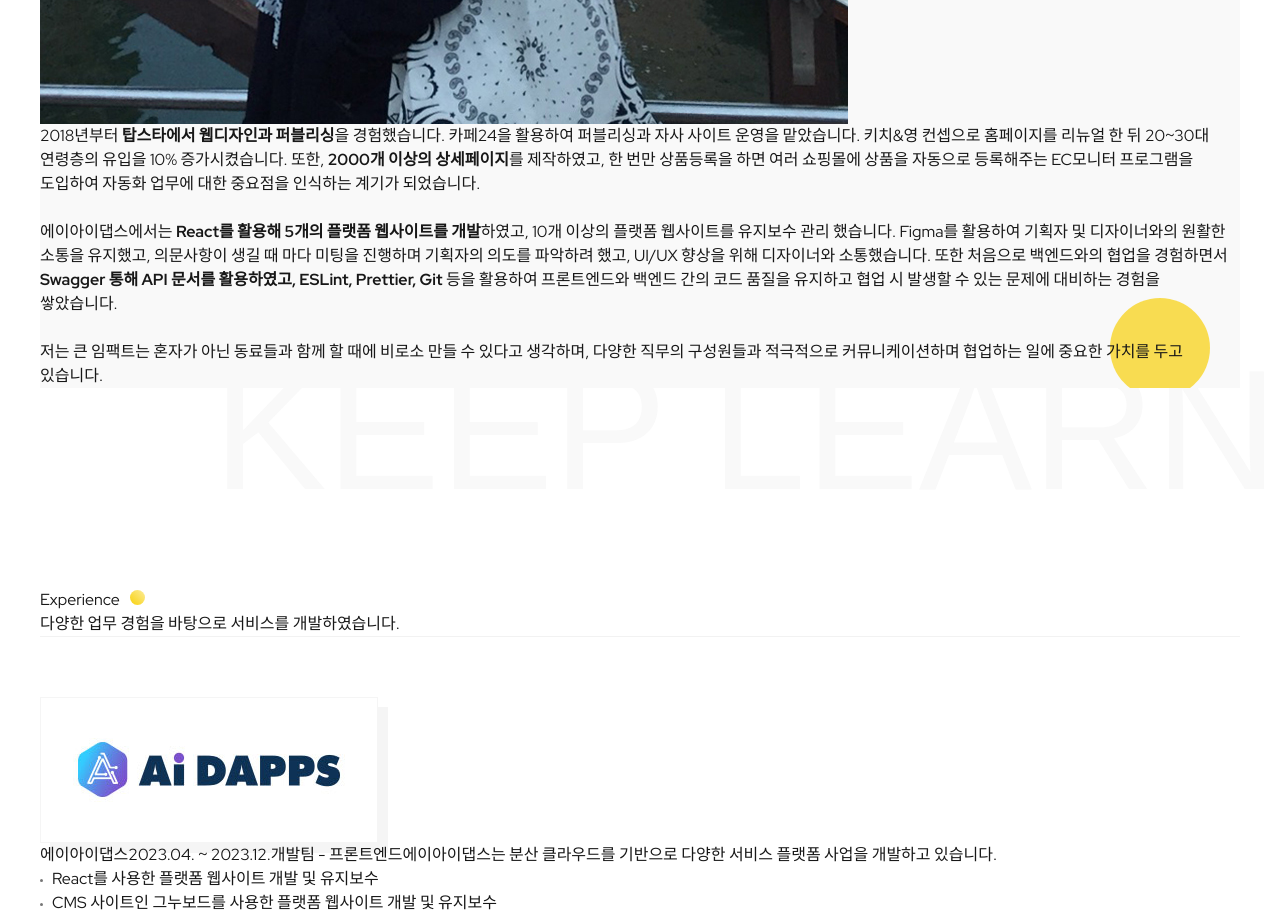
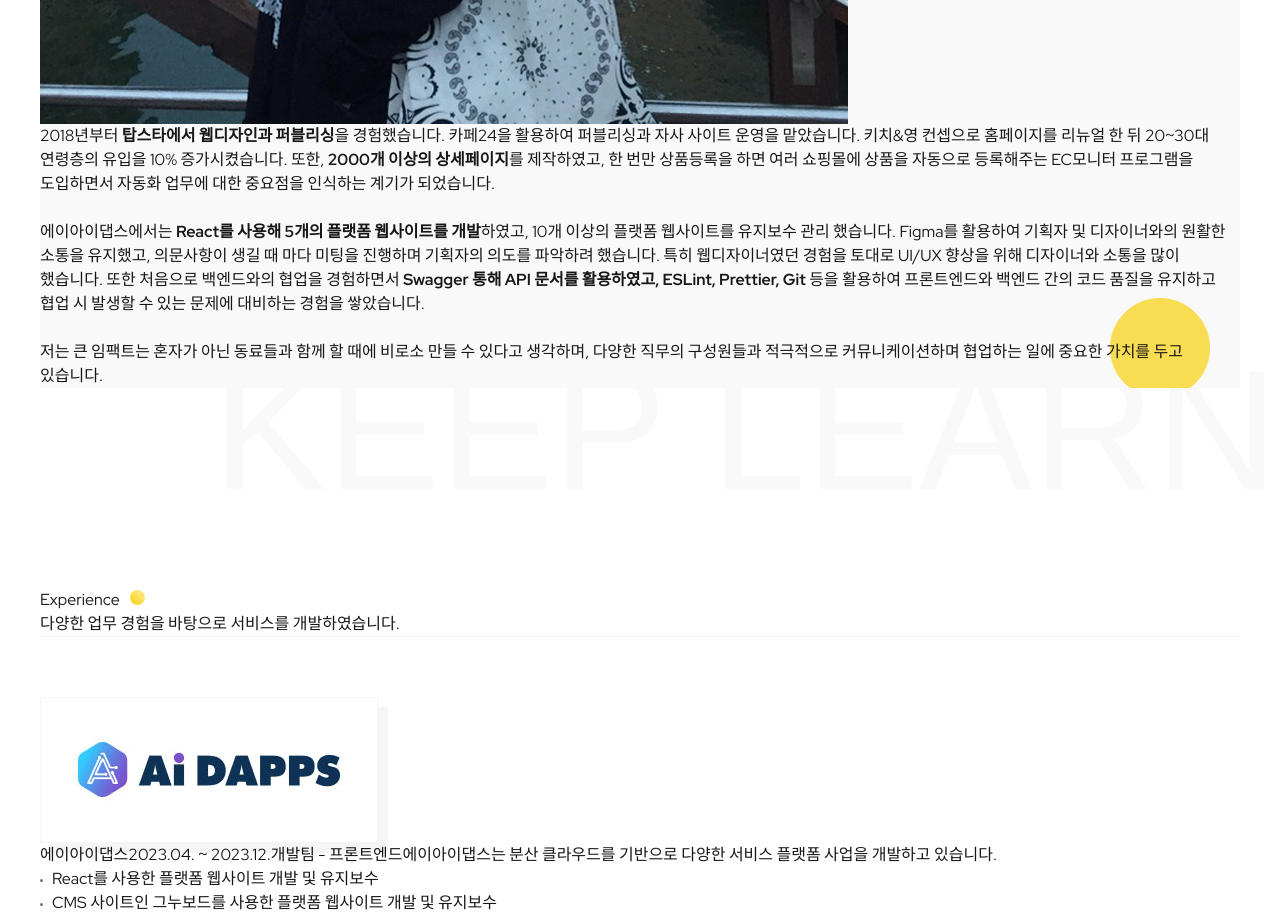
Before and after one commit to skykwon1004/portfolio_design, a React (Vite) app: page / in a window 1280 px wide. Shown: the part 1340-2256 px from the top of the page. Built offline with nearby package versions, Linux system fonts and the light colour scheme; a web font is replaced by a local one.

Commit message:
docs: about me 소개 수정

```diff
--- a/src/components/AboutMe.tsx
+++ b/src/components/AboutMe.tsx
@@ -31,17 +31,18 @@ const AboutMe = () => {
                 키치&영 컨셉으로 홈페이지를 리뉴얼 한 뒤 20~30대 연령층의 유입을
                 10% 증가시켰습니다. 또한, <b>2000개 이상의 상세페이지</b>를
                 제작하였고, 한 번만 상품등록을 하면 여러 쇼핑몰에 상품을
-                자동으로 등록해주는 EC모니터 프로그램을 도입하여 자동화 업무에
+                자동으로 등록해주는 EC모니터 프로그램을 도입하면서 자동화 업무에
                 대한 중요점을 인식하는 계기가 되었습니다.
                 <br />
                 <br />
                 에이아이댑스에서는{" "}
-                <b>React를 활용해 5개의 플랫폼 웹사이트를 개발</b>하였고, 10개
+                <b>React를 사용해 5개의 플랫폼 웹사이트를 개발</b>하였고, 10개
                 이상의 플랫폼 웹사이트를 유지보수 관리 했습니다. Figma를
                 활용하여 기획자 및 디자이너와의 원활한 소통을 유지했고,
                 의문사항이 생길 때 마다 미팅을 진행하며 기획자의 의도를 파악하려
-                했고, UI/UX 향상을 위해 디자이너와 소통했습니다. 또한 처음으로
-                백엔드와의 협업을 경험하면서{" "}
+                했습니다. 특히 웹디자이너였던 경험을 토대로 UI/UX 향상을 위해
+                디자이너와 소통을 많이 했습니다. 또한 처음으로 백엔드와의 협업을
+                경험하면서{" "}
                 <b>Swagger 통해 API 문서를 활용하였고, ESLint, Prettier, Git</b>{" "}
                 등을 활용하여 프론트엔드와 백엔드 간의 코드 품질을 유지하고 협업
                 시 발생할 수 있는 문제에 대비하는 경험을 쌓았습니다.
```
